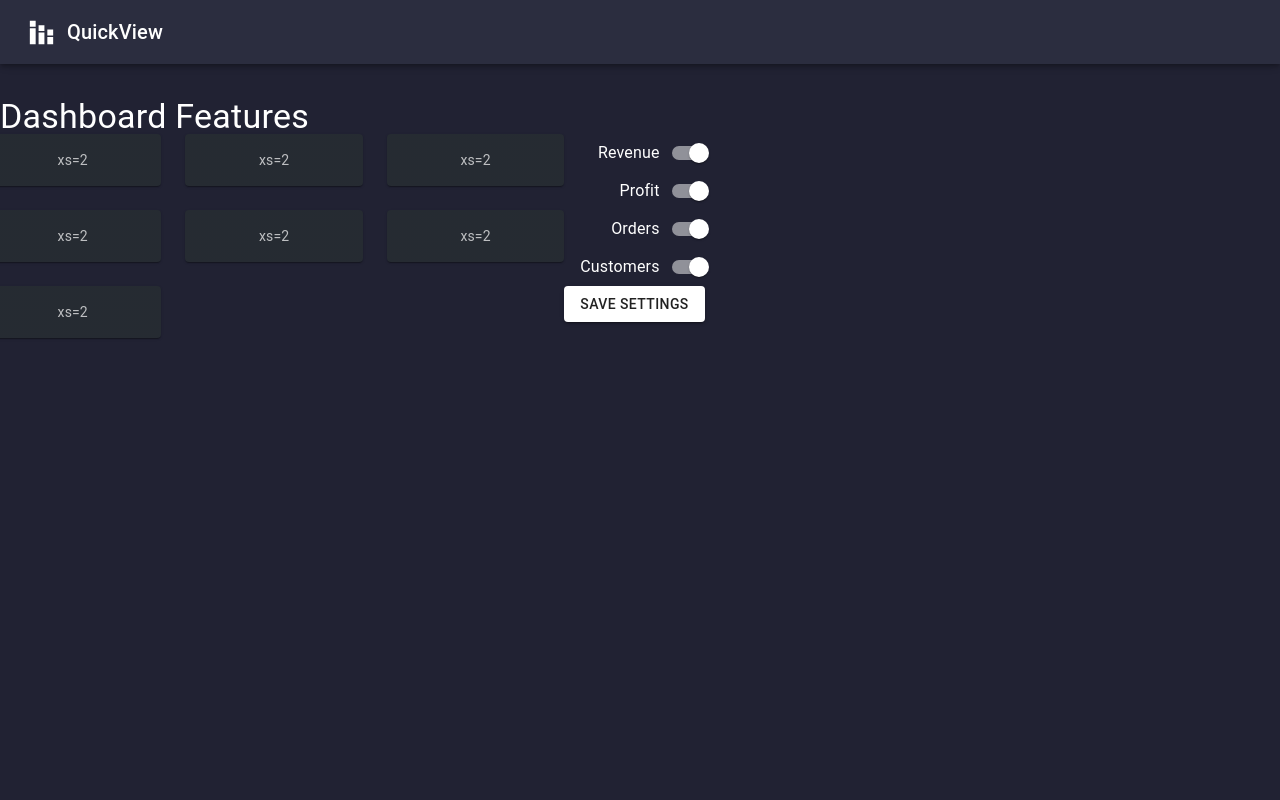
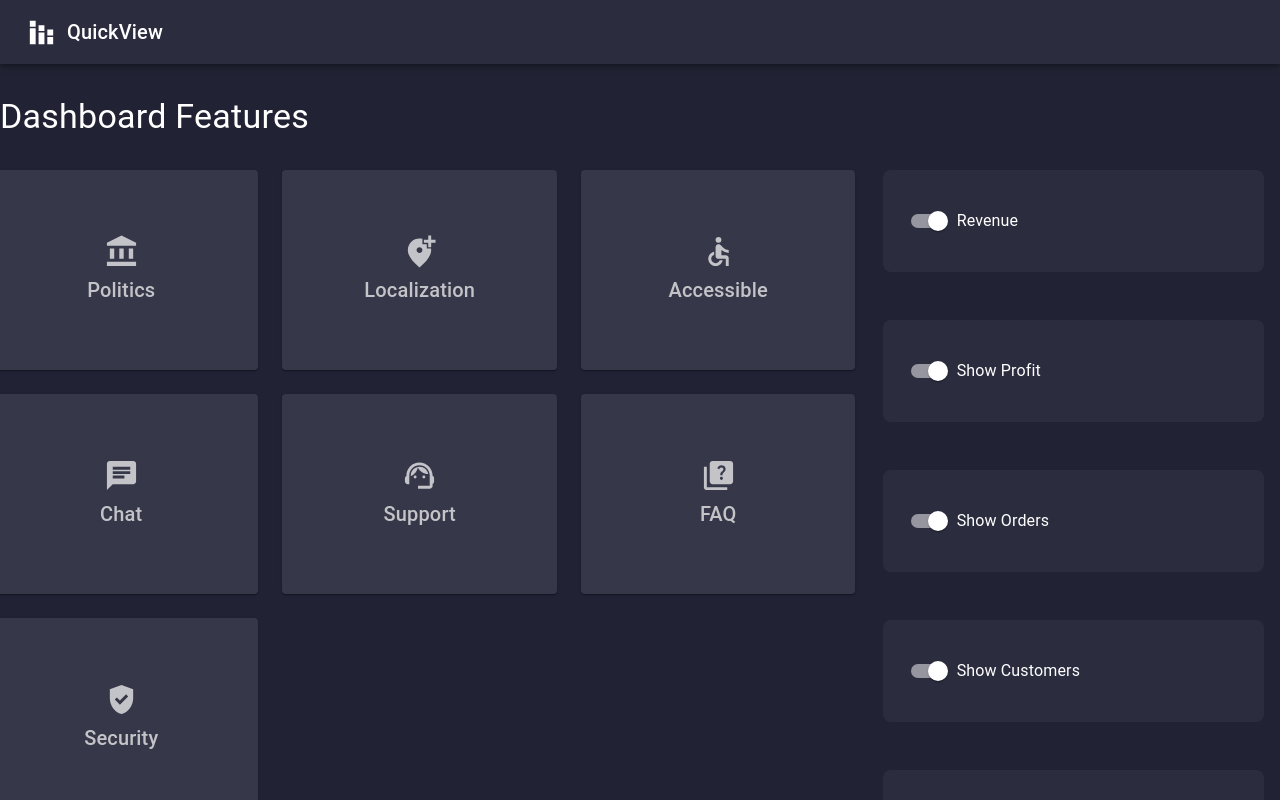
Before and after one commit to Sellucas/dashboard-app, a Next.js app: page /dashboard/settings/Settings in a window 1280 px wide. Shown: the top 800 px of the page. Built offline with nearby package versions, Linux system fonts and the light colour scheme; no server answers.

Commit message:
feat: settings page

```diff
--- a/src/pages/dashboard/profile/Profile.tsx
+++ b/src/pages/dashboard/profile/Profile.tsx
@@ -11,7 +11,6 @@ import {
 } from "@mui/material";
 import { useSession } from "next-auth/react";
 import React, { useState } from "react";
-import scss from "./Profile.module.scss";
 
 const Profile = () => {
   const { data: session } = useSession();
--- a/src/pages/dashboard/settings/Settings.tsx
+++ b/src/pages/dashboard/settings/Settings.tsx
@@ -11,6 +11,14 @@ import {
 } from "@mui/material";
 import Paper from "@mui/material/Paper";
 import { experimentalStyled as styled } from "@mui/material/styles";
+import AccountBalanceIcon from "@mui/icons-material/AccountBalance";
+import AddLocationAltIcon from "@mui/icons-material/AddLocationAlt";
+import AccessibleIcon from "@mui/icons-material/Accessible";
+import ChatIcon from "@mui/icons-material/Chat";
+import SupportAgentIcon from "@mui/icons-material/SupportAgent";
+import QuizIcon from "@mui/icons-material/Quiz";
+import GppGoodIcon from "@mui/icons-material/GppGood";
+import { ScaleRounded } from "@mui/icons-material";
 
 const Item = styled(Paper)(({ theme }) => ({
   backgroundColor: theme.palette.mode === "dark" ? "#1A2027" : "#fff",
@@ -25,6 +33,9 @@ const Settings = () => {
   const [showProfit, setShowProfit] = React.useState(true);
   const [showOrders, setShowOrders] = React.useState(true);
   const [showCustomers, setShowCustomers] = React.useState(true);
+  const [showChatNotifications, setShowChatNotifications] =
+    React.useState(true);
+  const [makeDeal, setmakeDeal] = React.useState(true);
 
   const handleShowRevenueChange = (
     event: React.ChangeEvent<HTMLInputElement>
@@ -50,77 +61,157 @@ const Settings = () => {
     setShowCustomers(event.target.checked);
   };
 
+  const handleChatNotifications = (
+    event: React.ChangeEvent<HTMLInputElement>
+  ) => {
+    setShowChatNotifications(event.target.checked);
+  };
+
+  const handleMakeDeal = (event: React.ChangeEvent<HTMLInputElement>) => {
+    setmakeDeal(event.target.checked);
+  };
+
   const handleSubmit = (event) => {
     event.preventDefault();
     // TODO: handle form submission
   };
+
+  const settingsBox = [
+    {
+      icon: <AccountBalanceIcon fontSize="large" />,
+      title: "Politics",
+      index: 1,
+    },
+    {
+      icon: <AddLocationAltIcon fontSize="large" />,
+      title: "Localization",
+      index: 2,
+    },
+    {
+      icon: <AccessibleIcon fontSize="large" />,
+      title: "Accessible",
+      index: 3,
+    },
+    {
+      icon: <ChatIcon fontSize="large" />,
+      title: "Chat",
+      index: 4,
+    },
+    {
+      icon: <SupportAgentIcon fontSize="large" />,
+      title: "Support",
+      index: 5,
+    },
+    {
+      icon: <QuizIcon fontSize="large" />,
+      title: "FAQ",
+      index: 6,
+    },
+    {
+      icon: <GppGoodIcon fontSize="large" />,
+      title: "Security",
+      index: 7,
+    },
+  ];
+
+  const settingCard = [
+    {
+      title: "Revenue",
+      task: handleShowRevenueChange,
+      status: showRevenue,
+    },
+    {
+      title: "Show Profit",
+      task: handleShowProfitChange,
+      status: showProfit,
+    },
+    {
+      title: "Show Orders",
+      task: handleShowOrdersChange,
+      status: showOrders,
+    },
+    {
+      title: "Show Customers",
+      task: handleShowCustomersChange,
+      status: showCustomers,
+    },
+    {
+      title: "Chat Notifications",
+      task: handleChatNotifications,
+      status: showChatNotifications,
+    },
+    {
+      title: "Make a deal",
+      task: handleMakeDeal,
+      status: makeDeal,
+    },
+  ];
+
   return (
     <>
       <Box sx={{ marginTop: "6rem" }}>
-        <Typography variant="h4" gutterBottom>
+        <Typography variant="h4" gutterBottom marginBottom={6}>
           Dashboard Features
         </Typography>
         <form onSubmit={handleSubmit}>
-          <Grid container spacing={2}>
+          <Grid
+            container
+            spacing={2}
+            sx={{ display: "flex", justifyContent: "space-between" }}
+          >
             <Box>
               <Grid
                 container
                 spacing={{ xs: 2, md: 3 }}
-                columns={{ xs: 4, sm: 8, md: 12 }}
+                columns={{ xs: 2, sm: 8, md: 12 }}
               >
-                {Array.from(Array(7)).map((_, index) => (
-                  <Grid item xs={2} sm={4} md={4} key={index}>
-                    <Item>xs=2</Item>
-                  </Grid>
-                ))}
+                {settingsBox.map((menuItem) => {
+                  return (
+                    <Grid item xs={2} sm={4} md={4}>
+                      <Item
+                        key={menuItem.index}
+                        sx={{
+                          backgroundColor: "#2B2D3F",
+                          py: 8,
+                          cursor: "pointer",
+                          "&:hover": {
+                            opacity: 0.7,
+                          },
+                        }}
+                      >
+                        <div>
+                          {menuItem.icon}
+                          <Typography variant="h6">{menuItem.title}</Typography>
+                        </div>
+                      </Item>
+                    </Grid>
+                  );
+                })}
               </Grid>
             </Box>
 
             <Box>
               <Grid item xs={12}>
                 <FormControl component="fieldset">
-                  <FormGroup>
-                    <FormControlLabel
-                      control={
-                        <Switch
-                          checked={showRevenue}
-                          onChange={handleShowRevenueChange}
+                  {settingCard.map((menuItem) => {
+                    const { title, task, status } = menuItem;
+                    return (
+                      <FormGroup sx={{ marginBottom: 6 }}>
+                        <FormControlLabel
+                          control={<Switch checked={status} onChange={task} />}
+                          label={title}
+                          labelPlacement="end"
+                          sx={{
+                            backgroundColor: "#2B2D3F",
+                            py: 4,
+                            pr: 22,
+                            pl: 2,
+                            borderRadius: "8px",
+                          }}
                         />
-                      }
-                      label="Revenue"
-                      labelPlacement="start"
-                    />
-                    <FormControlLabel
-                      control={
-                        <Switch
-                          checked={showProfit}
-                          onChange={handleShowProfitChange}
-                        />
-                      }
-                      label="Profit"
-                      labelPlacement="start"
-                    />
-                    <FormControlLabel
-                      control={
-                        <Switch
-                          checked={showOrders}
-                          onChange={handleShowOrdersChange}
-                        />
-                      }
-                      label="Orders"
-                      labelPlacement="start"
-                    />
-                    <FormControlLabel
-                      control={
-                        <Switch
-                          checked={showCustomers}
-                          onChange={handleShowCustomersChange}
-                        />
-                      }
-                      label="Customers"
-                      labelPlacement="start"
-                    />
-                  </FormGroup>
+                      </FormGroup>
+                    );
+                  })}
                 </FormControl>
               </Grid>
               <Grid item xs={12}>
```
